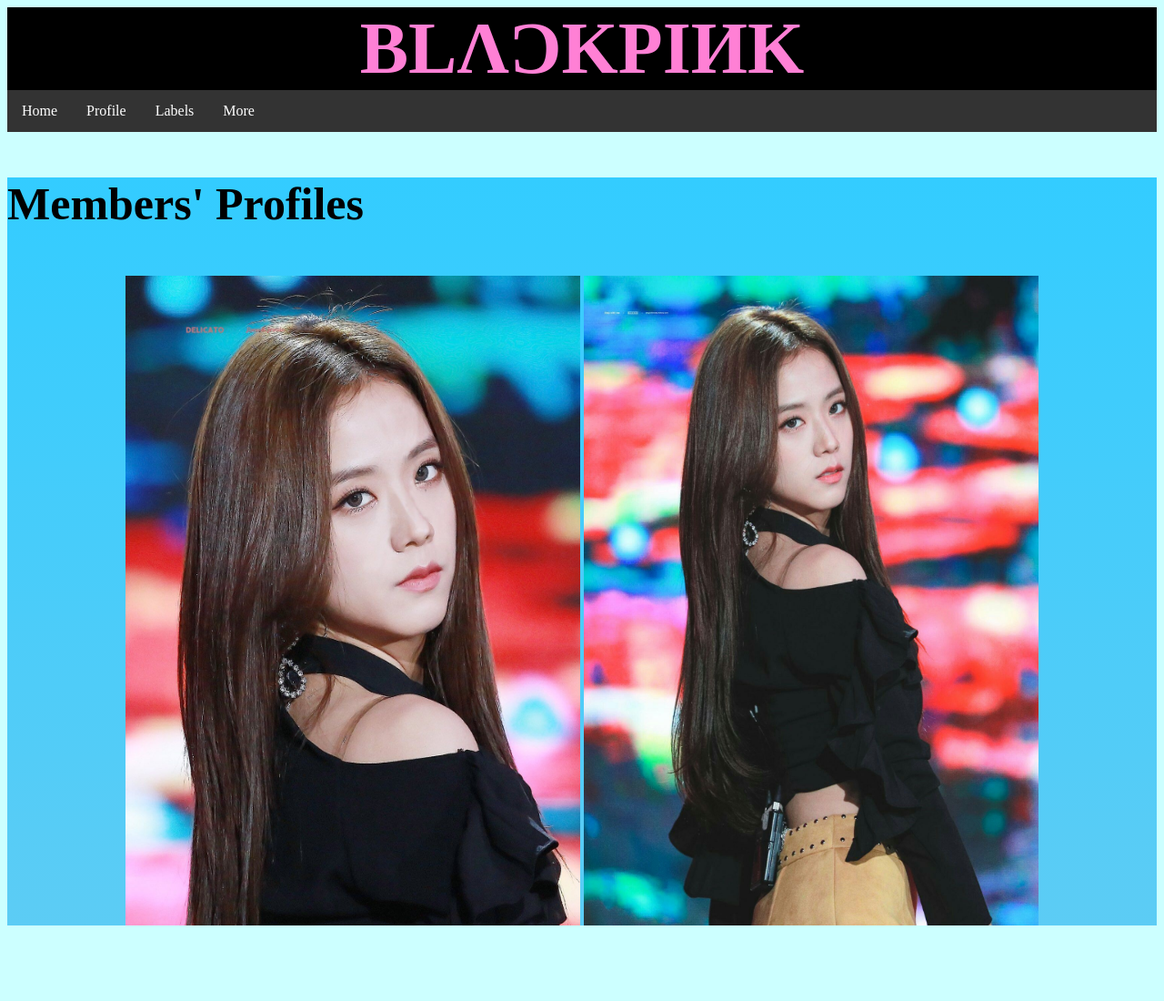
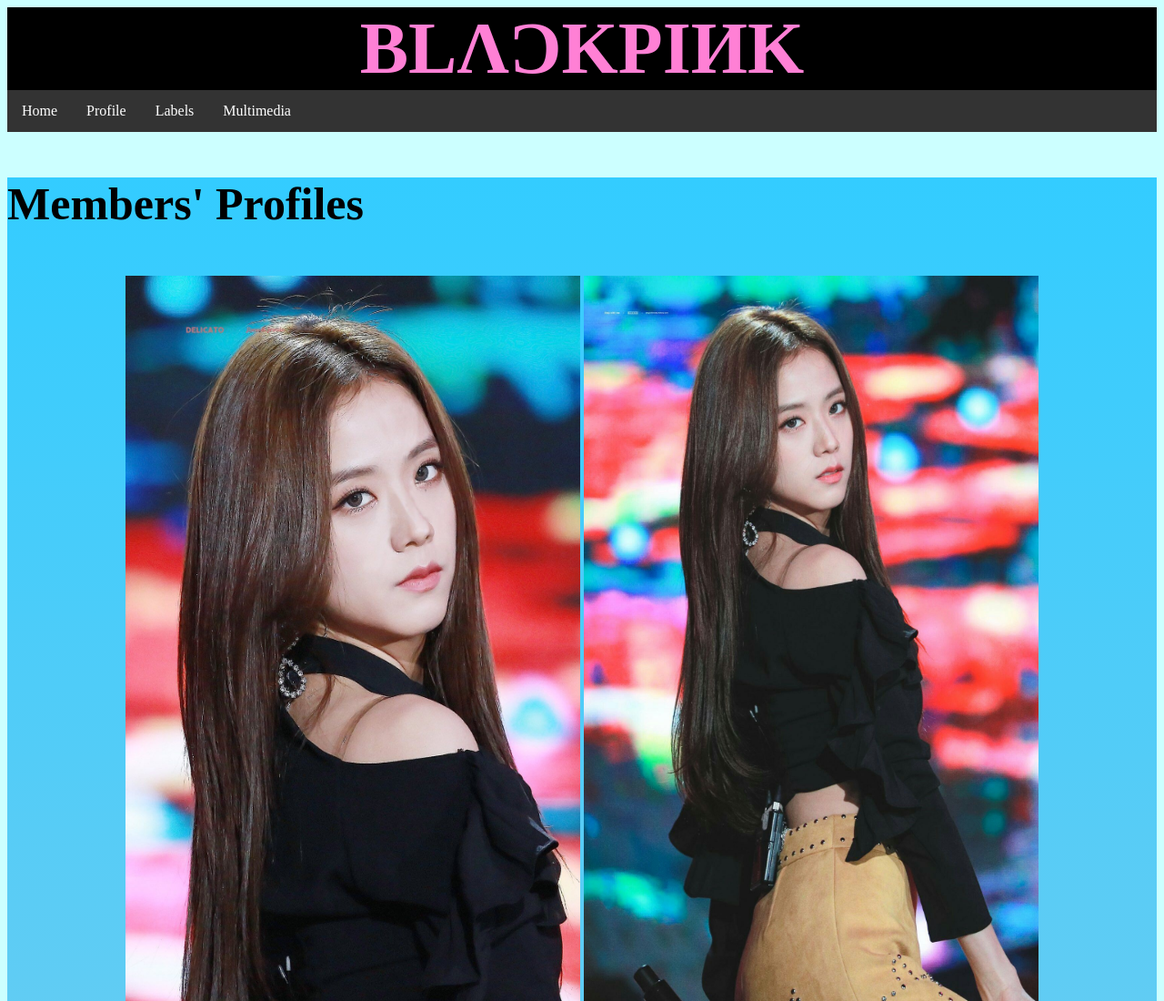
Before and after one commit to DuyNgoc2308/firstproject, a plain HTML site: page profile.html in a window 1280 px wide. Shown: the top 1100 px of the page at 91% size. Drawn offline with Linux system fonts and the light colour scheme.

Commit message:
Update profile.html

```diff
--- a/profile.html
+++ b/profile.html
@@ -12,7 +12,7 @@
     <li><a class="active" href="index.html">Home</a></li>
     <li><a href="#">Profile</a></li>
     <li><a href="labels.html">Labels</a></li>
-    <li><a href="#more">More</a></li>
+    <li><a href="multimedia.html">Multimedia</a></li>
   </ul>
 <div>
   <p style="font-size: 50px"><b> Members' Profiles </b></p>
```
